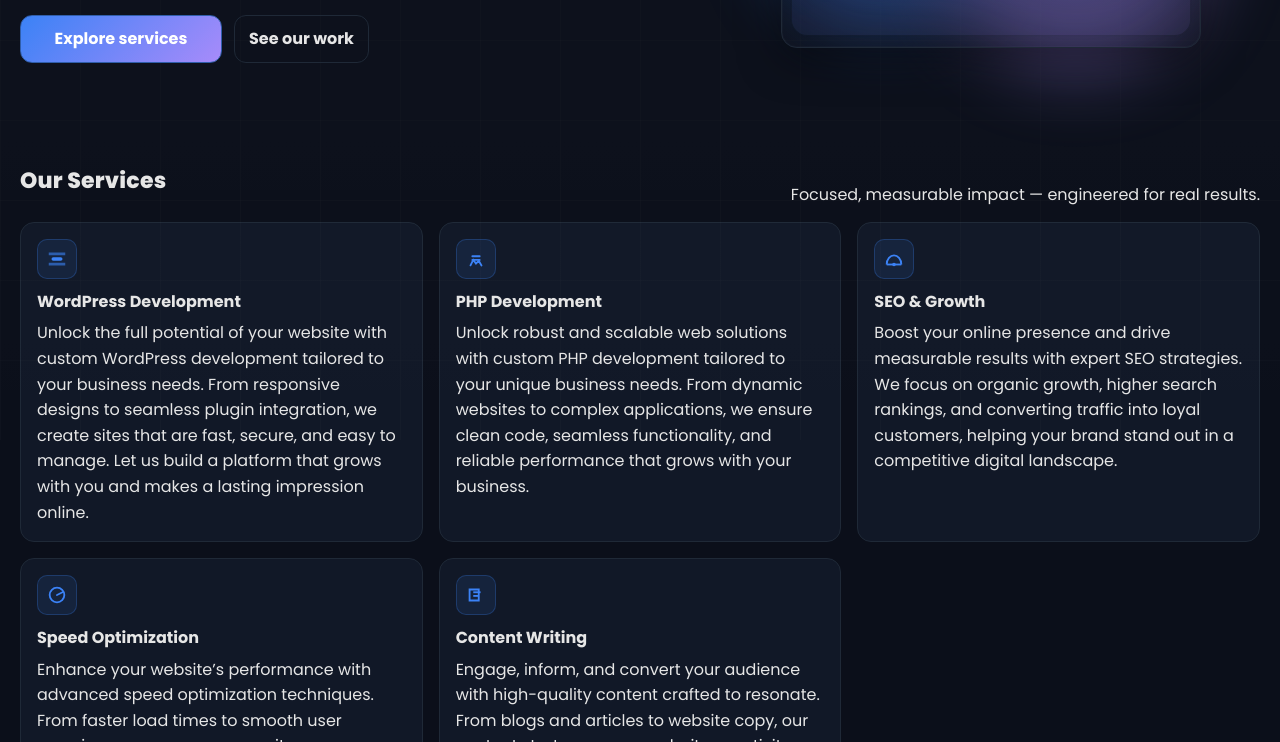
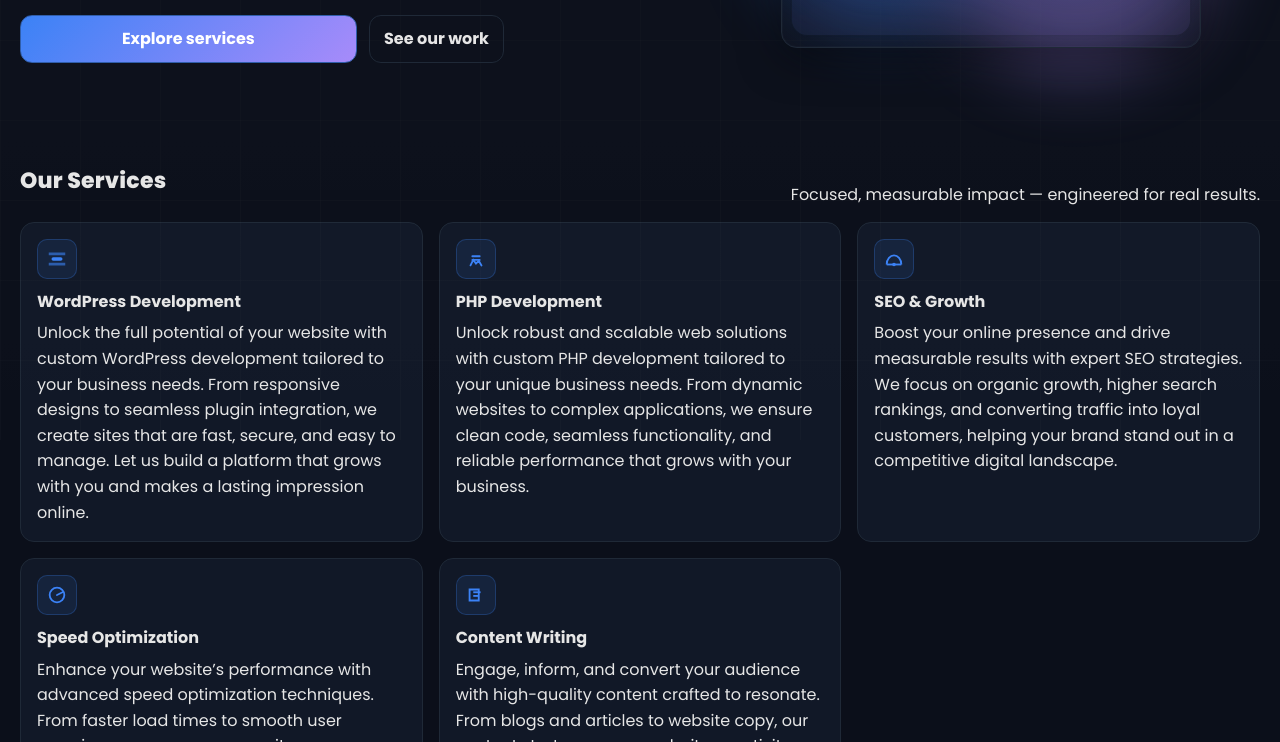
Before and after one commit to tanishapatial04/web-app, a website: page public/index.html in a window 1280 px wide. Shown: the part 360-1102 px from the top of the page. Drawn offline with Linux system fonts and the light colour scheme.

```diff
--- a/public/styles.css
+++ b/public/styles.css
@@ -33,7 +33,7 @@
 
 /* Buttons */
 .button { display: inline-flex; align-items: center; justify-content: center; gap: 8px; padding: 10px 14px; font-weight: 700; border-radius: 12px; text-decoration: none; transition: transform .24s cubic-bezier(0.23, 1, 0.320, 1), box-shadow .3s ease, background .2s ease; border: 1px solid var(--border); }
-.neon-cta {width:30%; color: #fff; background: linear-gradient(135deg, var(--accent), var(--accent-2)); border-color: color-mix(in srgb, var(--accent) 60%, var(--border)); }
+.neon-cta {width:50%; color: #fff; background: linear-gradient(135deg, var(--accent), var(--accent-2)); border-color: color-mix(in srgb, var(--accent) 60%, var(--border)); }
 .ghost-btn { color: var(--text); background: transparent; }
 .ghost-btn:hover { background: rgba(255,255,255,.08); transform: translateY(-2px); }
 
```
